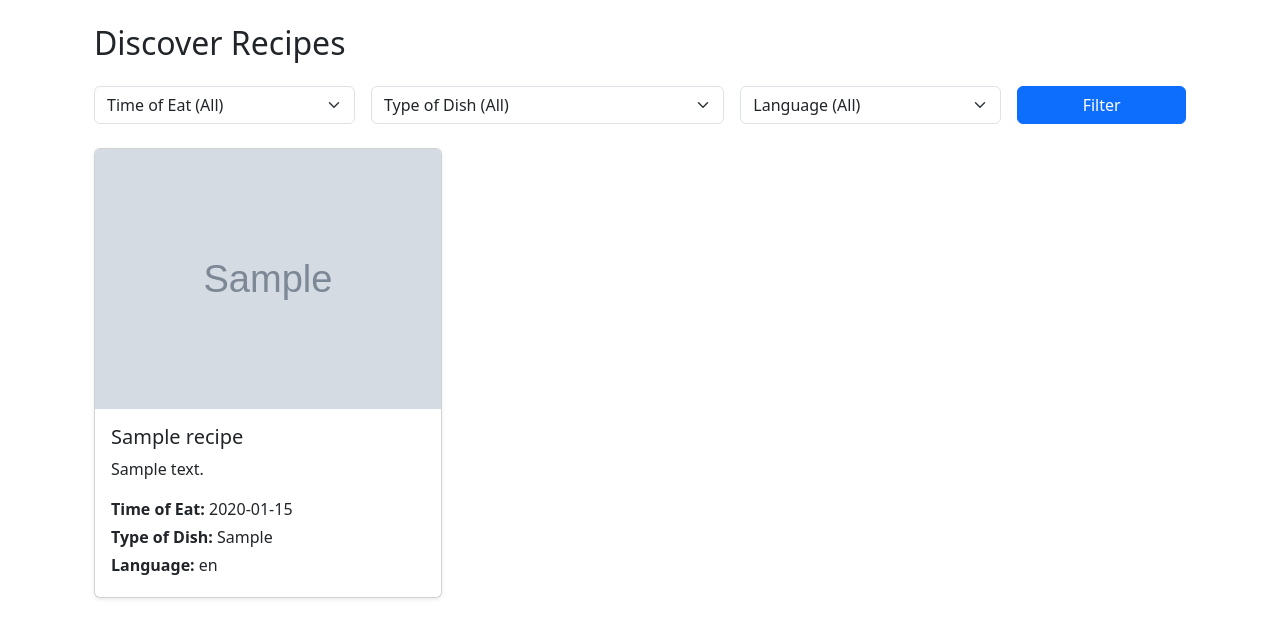
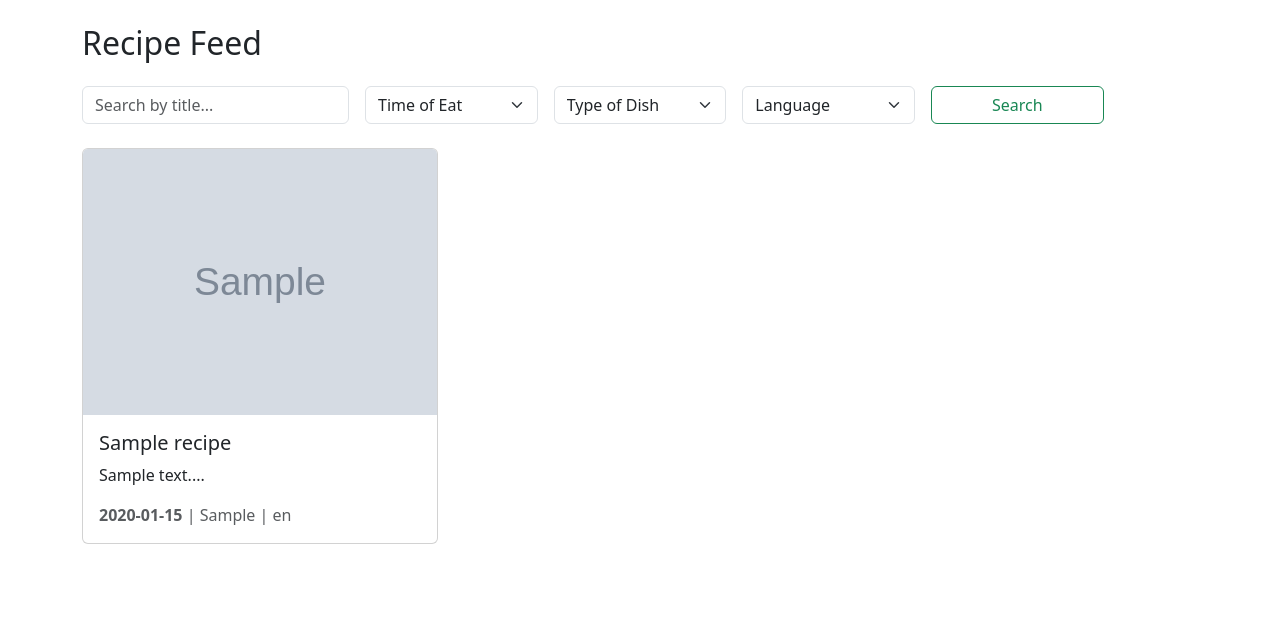
Before and after one commit to raviajagiya/Recipe-Sharing, a Flask app: template app/templates/home.html in a window 1280 px wide. Shown: the part 56-694 px from the top of the page. Run offline with Flask 3, Linux system fonts and the light colour scheme; the template is opened without the code that fills it: values that come from a table or form of the project are taken from there, others are empty; tables that the repository leaves empty hold one stand-in row (values such as "Sample post"); grey boxes marked "Sample" are stand-in pictures.

Commit message:
submit recipes

```diff
--- a/app/__init__.py
+++ b/app/__init__.py
@@ -36,10 +36,10 @@ def create_app():
     # Import and register Blueprints
     from app.routes.auth_routes import auth_bp
     from app.routes.main_routes import main_bp
-    #from app.routes.recipe_routes import recipe_bp
+    from app.routes.recipe_routes import recipe_bp
 
     app.register_blueprint(auth_bp)
     app.register_blueprint(main_bp)
-    #app.register_blueprint(recipe_bp)
+    app.register_blueprint(recipe_bp)
 
     return app
--- a/app/templates/home.html
+++ b/app/templates/home.html
@@ -3,76 +3,67 @@
 {% block title %}Home - Recipe App{% endblock %}
 
 {% block content %}
-<div class="container mt-4">
-  <h2 class="mb-4">Discover Recipes</h2>
+    <div class="d-flex justify-content-between align-items-center mb-3">
+        <h2>Recipe Feed</h2>
+        {% if current_user.is_authenticated %}
+            <a href="{{ url_for('recipe.submit_recipe') }}" class="btn btn-primary">Submit Recipe</a>
+        {% endif %}
+    </div>
 
-  <!-- Filter Form -->
-  <form id="filterForm" method="get" class="mb-4">
-    <div class="row g-3">
+    <form method="get" class="row g-3 mb-4">
         <div class="col-md-3">
+            <input type="text" name="search" class="form-control" placeholder="Search by title..." value="{{ request.args.get('search', '') }}">
+        </div>
+        <div class="col-md-2">
             <select name="time_of_eat" class="form-select">
-          <option value="">Time of Eat (All)</option>
-          <option value="breakfast" {% if request.args.get('time_of_eat') == 'breakfast' %}selected{% endif %}>Breakfast</option>
-          <option value="lunch" {% if request.args.get('time_of_eat') == 'lunch' %}selected{% endif %}>Lunch</option>
-          <option value="dinner" {% if request.args.get('time_of_eat') == 'dinner' %}selected{% endif %}>Dinner</option>
+                <option value="">Time of Eat</option>
+                <option value="Breakfast" {% if selected_time == 'Breakfast' %}selected{% endif %}>Breakfast</option>
+                <option value="Lunch" {% if selected_time == 'Lunch' %}selected{% endif %}>Lunch</option>
+                <option value="Dinner" {% if selected_time == 'Dinner' %}selected{% endif %}>Dinner</option>
             </select>
         </div>
-
-      <div class="col-md-4">
+        <div class="col-md-2">
             <select name="type_of_dish" class="form-select">
-          <option value="">Type of Dish (All)</option>
-          <option value="Indian" {% if request.args.get('type_of_dish') == 'Indian' %}selected{% endif %}>Indian</option>
-          <option value="Mexican" {% if request.args.get('type_of_dish') == 'Mexican' %}selected{% endif %}>Mexican</option>
-          <option value="Spanish" {% if request.args.get('type_of_dish') == 'Spanish' %}selected{% endif %}>Spanish</option>
-          <option value="Italian" {% if request.args.get('type_of_dish') == 'Italian' %}selected{% endif %}>Italian</option>
-          <option value="Punjabi" {% if request.args.get('type_of_dish') == 'Punjabi' %}selected{% endif %}>Punjabi</option>
-          <option value="Gujarati" {% if request.args.get('type_of_dish') == 'Gujarati' %}selected{% endif %}>Gujarati</option>
-          <option value="South Indian" {% if request.args.get('type_of_dish') == 'South Indian' %}selected{% endif %}>South Indian</option>
-          <option value="Salads" {% if request.args.get('type_of_dish') == 'Salads' %}selected{% endif %}>Salads</option>
-          <option value="Bengali" {% if request.args.get('type_of_dish') == 'Bengali' %}selected{% endif %}>Bengali</option>
+                <option value="">Type of Dish</option>
+                <option value="Indian" {% if selected_dish == 'Indian' %}selected{% endif %}>Indian</option>
+                <option value="Mexican" {% if selected_dish == 'Mexican' %}selected{% endif %}>Mexican</option>
+                <option value="Spanish" {% if selected_dish == 'Spanish' %}selected{% endif %}>Spanish</option>
                 <!-- Add more as needed -->
             </select>
         </div>
-
-      <div class="col-md-3">
+        <div class="col-md-2">
             <select name="language" class="form-select">
-          <option value="">Language (All)</option>
-          <option value="English" {% if request.args.get('language') == 'English' %}selected{% endif %}>English</option>
-          <option value="Hindi" {% if request.args.get('language') == 'Hindi' %}selected{% endif %}>Hindi</option>
-          <option value="Spanish" {% if request.args.get('language') == 'Spanish' %}selected{% endif %}>Spanish</option>
-          <option value="French" {% if request.args.get('language') == 'French' %}selected{% endif %}>French</option>
-          <!-- Add more languages as needed -->
+                <option value="">Language</option>
+                <option value="English" {% if selected_lang == 'English' %}selected{% endif %}>English</option>
+                <option value="Hindi" {% if selected_lang == 'Hindi' %}selected{% endif %}>Hindi</option>
+                <!-- Add more as needed -->
             </select>
         </div>
-
-      <div class="col-md-2 d-grid">
-        <button type="submit" class="btn btn-primary">Filter</button>
-      </div>
+        <div class="col-md-2">
+            <button type="submit" class="btn btn-outline-success w-100">Search</button>
         </div>
     </form>
 
-  <!-- Recipe Feed -->
-  <div class="row row-cols-1 row-cols-md-3 g-4">
+    {% if recipes %}
+        <div class="row row-cols-1 row-cols-md-2 row-cols-lg-3 g-4">
             {% for recipe in recipes %}
                 <div class="col">
-      <div class="card h-100 shadow-sm">
+                    <div class="card h-100">
                         {% if recipe.image %}
-          <img src="{{ url_for('static', filename=recipe.image) }}" class="card-img-top" alt="{{ recipe.title }}">
-        {% else %}
-          <img src="{{ url_for('static', filename='uploads/default_recipe.png') }}" alt="Default Recipe" class="card-img-top" style="height: 200px; object-fit: cover;">
+                            <img src="{{ url_for('static', filename=recipe.image.replace('static/', '')) }}" class="card-img-top" alt="{{ recipe.title }}">
                         {% endif %}
                         <div class="card-body">
                             <h5 class="card-title">{{ recipe.title }}</h5>
-          <p class="card-text">{{ recipe.description|truncate(100) }}</p>
-          <p class="mb-1"><strong>Time of Eat:</strong> {{ recipe.time_of_eat }}</p>
-          <p class="mb-1"><strong>Type of Dish:</strong> {{ recipe.type_of_dish }}</p>
-          <p class="mb-1"><strong>Language:</strong> {{ recipe.language }}</p>
+                            <p class="card-text">{{ recipe.description[:100] }}...</p>
+                            <p class="text-muted mb-0">
+                                <strong>{{ recipe.time_of_eat }}</strong> | {{ recipe.type_of_dish }} | {{ recipe.language }}
+                            </p>
                         </div>
                     </div>
                 </div>
-    {% else %}
-      <p>No recipes found matching your criteria.</p>
             {% endfor %}
         </div>
-</div>
+    {% else %}
+        <p>No recipes found.</p>
+    {% endif %}
 {% endblock %}
--- a/app/templates/submit_recipe.html
+++ b/app/templates/submit_recipe.html
@@ -1,4 +1,5 @@
-{% extends 'basic.html' %}
+{% extends 'base.html' %}
+
 
 {% block content %}
 <div class="container mt-5">
```
Also changed, not shown: app/routes/main_routes.py (+13 -5 lines), app/static/uploads/Screenshot_2024-04-09_212134.png (added). Lines whose indentation alone changed are shown as unchanged.
